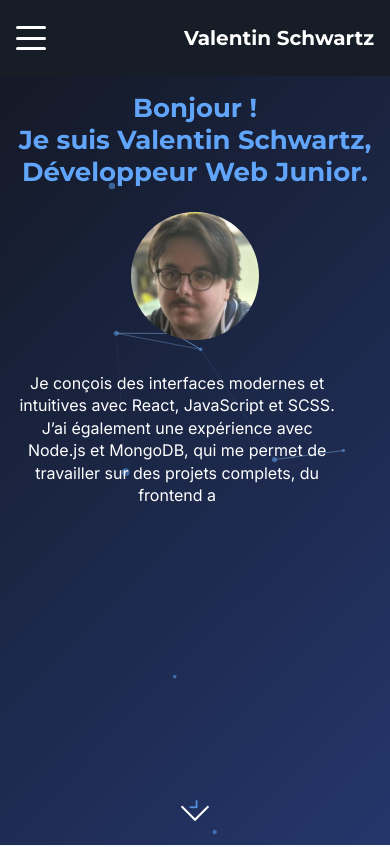
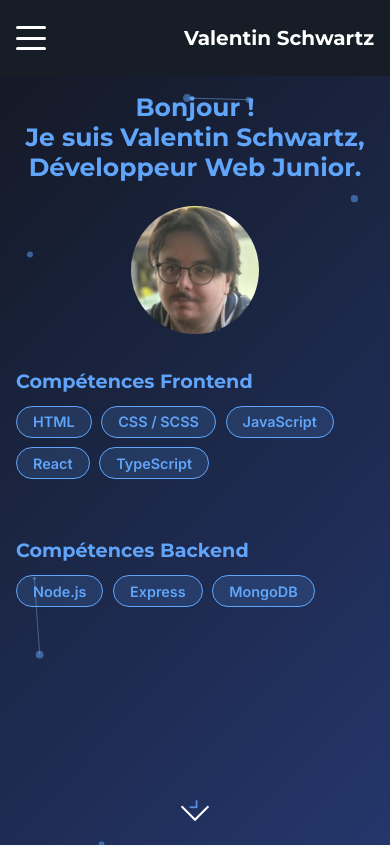
Before and after one commit to Kodhii/Portfolio, a React (Vite) app: page / in a window 390 px wide. Shown: the top 847 px of the page. Built offline with nearby package versions, Linux system fonts and the light colour scheme.

Commit message:
modif intro

```diff
--- a/index.html
+++ b/index.html
@@ -17,7 +17,6 @@
   <meta name="geo.position" content="49.1193;6.1757" />
   <meta name="ICBM" content="49.1193, 6.1757" />
   <meta name="author" content="Valentin Schwartz" />
-  <link rel="icon" type="image/png" href="/project/Photo.png" />
   <meta property="og:title" content="Portfolio | Valentin Schwartz" />
   <meta property="og:description"
     content="Développeur web junior passionné par React et les interfaces modernes. Découvrez mes projets et mon parcours." />
@@ -35,11 +34,35 @@
   <script type="application/ld+json">
 {
   "@context": "https://schema.org",
+  "@graph": [
+    {
+      "@type": "WebSite",
+      "@id": "https://kodhii.github.io/Portfolio/#website",
+      "url": "https://kodhii.github.io/Portfolio/",
+      "name": "Portfolio - Valentin Schwartz",
+      "description": "Portfolio professionnel de Valentin Schwartz, développeur web junior spécialisé en React, TypeScript et SCSS.",
+      "publisher": {
+        "@id": "https://kodhii.github.io/Portfolio/#person"
+      },
+      "inLanguage": "fr"
+    },
+    {
+      "@type": "WebPage",
+      "@id": "https://kodhii.github.io/Portfolio/#webpage",
+      "url": "https://kodhii.github.io/Portfolio/",
+      "name": "Accueil - Portfolio de Valentin Schwartz",
+      "description": "Découvrez les projets et le parcours de Valentin Schwartz, développeur web junior en React et TypeScript.",
+      "isPartOf": {
+        "@id": "https://kodhii.github.io/Portfolio/#website"
+      },
+      "inLanguage": "fr"
+    },
+    {
       "@type": "Person",
+      "@id": "https://kodhii.github.io/Portfolio/#person",
       "name": "Valentin Schwartz",
       "jobTitle": "Développeur Web Junior",
       "url": "https://kodhii.github.io/Portfolio/",
-  "image": "https://kodhii.github.io/Portfolio/project/Photo.png",
       "address": [
         {
           "@type": "PostalAddress",
@@ -58,6 +81,8 @@
         "https://github.com/Kodhii"
       ]
     }
+  ]
+}
 </script>
 </head>
 
--- a/src/assets/data/CardData.tsx
+++ b/src/assets/data/CardData.tsx
@@ -7,8 +7,14 @@ export interface CardData {
   location: string;
   URL: string;
   URLpage: string;
+  contextTitle:string;
+  context:string;
+  resultTitle:string;
+  result:string;
   pointsTitle: string;
   points: string[];
+  toolsTitle:string;
+  tools:string[];
   skillsTitle: string;
   skills: string[];
 }
--- a/src/assets/json/cardsData.json
+++ b/src/assets/json/cardsData.json
@@ -8,13 +8,29 @@
     "location": "Github",
     "URL": "https://github.com/Kodhii/Portfolio",
     "URLpage": "#/project/1",
-    "pointsTitle": "Fonctionnalités principales",
+
+    "contextTitle": "Objectif / Contexte",
+    "context": "Ce projet avait pour objectif de créer un portfolio professionnel moderne afin de présenter mes réalisations et compétences en développement web.",
+
+    "resultTitle": "Résultat attendu",
+    "result": "Proposer un site moderne, fluide et responsive offrant une navigation claire, des animations soignées et un design professionnel.",
+
+    "pointsTitle": "Points clés du projet",
     "points": [
       "Développement complet d’une interface réactive en React + TypeScript",
       "Animation fluide du texte et du fond via SCSS et hooks personnalisés",
       "Structure modulaire et découpage logique des composants"
     ],
-    "skillsTitle": "Compétences techniques acquises",
+
+    "toolsTitle": "Outils utilisés",
+    "tools": [
+      "Visual Studio Code",
+      "Git & GitHub",
+      "Vite",
+      "EmailJS"
+    ],
+
+    "skillsTitle": "Compétences développées",
     "skills": [
       "React",
       "TypeScript",
@@ -32,12 +48,28 @@
     "location": "Github",
     "URL": "https://github.com/Kodhii/PROJET-3",
     "URLpage": "#/project/2",
+
+    "contextTitle": "Objectif / Contexte",
+    "context": "Ce projet avait pour objectif de développer la partie Frontend en communication avec une API REST d'un site d'architecte",
+
+    "resultTitle": "Résultat attendu",
+    "result": "Une partie frontend fonctionnelle, affichant le contenu dynamiquement et permettant à l'utilisateur connecté de modifier ses travaux",
+
     "pointsTitle": "Points clés du projet",
     "points": [
       "Appels API REST pour récupérer des données dynamiques",
       "Manipulation du DOM et rendu asynchrone du contenu",
       "Respect des bonnes pratiques d’accessibilité et de performance"
     ],
+
+    "toolsTitle": "Outils utilisés",
+    "tools": [
+      "Visual Studio Code",
+      "Git & GitHub",
+      "Swagger",
+      "Figma"
+    ],
+
     "skillsTitle": "Compétences développées",
     "skills": [
       "JavaScript",
@@ -56,13 +88,30 @@
     "location": "Github",
     "URL": "https://github.com/Kodhii/PROJET-6",
     "URLpage": "#/project/3",
-    "pointsTitle": "Objectifs du projet",
+
+    "contextTitle": "Objectif / Contexte",
+    "context": "Ce projet avait pour objectif de fournir une API REST adapter à une partie frontend réalisé par un autre développeur",
+
+    "resultTitle": "Résultat attendu",
+    "result": "Fournir une API REST Express/MongoDB répondant aux besoins du frontend et des bonnes pratiques de sécurité",
+
+    "pointsTitle": "Points clés du projet",
     "points": [
       "Mise en place d’un serveur Node.js avec Express",
       "Création d’un modèle de données MongoDB",
       "Implémentation d’un système d’authentification sécurisé"
     ],
-    "skillsTitle": "Compétences techniques",
+
+    "toolsTitle": "Outils utilisés",
+    "tools": [
+      "Visual Studio Code",
+      "Git & GitHub",
+      "Express",
+      "MongoDB",
+      "JWT/bcrypt"
+    ],
+
+    "skillsTitle": "Compétences développées",
     "skills": [
       "Node.js",
       "Express",
--- /dev/null
+++ b/src/assets/json/skillsData.json
@@ -0,0 +1,4 @@
+{
+  "frontend": ["HTML", "CSS / SCSS", "JavaScript", "React", "TypeScript"],
+  "backend": ["Node.js", "Express", "MongoDB"]
+}
--- a/src/components/Cards.tsx
+++ b/src/components/Cards.tsx
@@ -55,14 +55,6 @@ export default function Cards() {
                         <div className="modal-description">
                             <p>{selected.details}</p>
                             <div className="ButtonModal">
-                                <a
-                                    href={selected.URL}
-                                    target="_blank"
-                                    rel="noopener noreferrer"
-                                    className="link-button"
-                                >
-                                    Voir sur {selected.location}
-                                </a>
                                 <a href={selected.URLpage} rel="noopener noreferrer" className="link-button">
                                     Voir détails
                                 </a>
--- a/src/components/ProjectDetails.scss
+++ b/src/components/ProjectDetails.scss
@@ -27,7 +27,7 @@
         .overlay {
             position: absolute;
             inset: 0;
-            background: rgba(15, 23, 42, 0.20);
+            background: rgba(15, 23, 42, 0.2);
             z-index: 1;
             display: flex;
             justify-content: center;
@@ -49,14 +49,10 @@
         padding: 2rem 2rem 3rem 2rem;
         text-align: center;
 
-        .description {
-            font-size: 1.1rem;
-            line-height: 1.6;
-            color: #1e293b;
-            margin-bottom: 2rem;
-        }
-
+        .contextSection,
+        .resultSection,
         .pointsSection,
+        .toolsSection,
         .skillsSection {
             margin-bottom: 2rem;
             text-align: left;
@@ -64,6 +60,14 @@
             h3 {
                 color: #1e3a8a;
                 margin-bottom: 1rem;
+            }
+
+            p {
+                background: #e5e7eb;
+                padding: 1rem;
+                border-radius: 0.5rem;
+                line-height: 1.6;
+                color: #0f172a;
             }
 
             ul {
@@ -81,6 +85,7 @@
             }
         }
 
+        .toolsSection ul li,
         .skillsSection ul li {
             display: inline-block;
             background: #e5e7eb;
@@ -130,8 +135,11 @@
         .projectContainer {
             padding: 1.5rem 0;
 
-            .skillsSection,
-            .pointsSection {
+            .contextSection,
+            .resultSection,
+            .pointsSection,
+            .toolsSection,
+            .skillsSection {
                 h3 {
                     padding: 0 1rem;
                 }
--- a/src/components/ProjectDetails.tsx
+++ b/src/components/ProjectDetails.tsx
@@ -6,8 +6,9 @@ import "./ProjectDetails.scss";
 export default function ProjectDetails() {
   const { id } = useParams<{ id: string }>();
   const navigate = useNavigate();
+
   const project: CardData | undefined = data.find(
-    (p: CardData) => p.id === Number(id)
+    (p) => p.id === Number(id)
   );
 
   if (!project) {
@@ -15,24 +16,51 @@ export default function ProjectDetails() {
     return null;
   }
 
-  const imagePath = `${import.meta.env.BASE_URL}${project.image.replace("./", "")}`;
+  const imagePath = project.image
+    ? `${import.meta.env.BASE_URL}${project.image.replace("./", "")}`
+    : "";
 
   return (
     <section className="projectDetails lightTheme">
       <div className="projectHeader">
-        <img src={imagePath} alt={project.title} />
+        {imagePath && <img src={imagePath} alt={project.title} />}
         <div className="overlay">
           <h1>{project.title}</h1>
         </div>
       </div>
 
       <div className="projectContainer">
+        {project.context && (
+          <div className="contextSection">
+            <h3>{project.contextTitle}</h3>
+            <p>{project.context}</p>
+          </div>
+        )}
+
+        {project.result && (
+          <div className="resultSection">
+            <h3>{project.resultTitle}</h3>
+            <p>{project.result}</p>
+          </div>
+        )}
+
         {Array.isArray(project.points) && project.points.length > 0 && (
           <div className="pointsSection">
             <h3>{project.pointsTitle}</h3>
             <ul>
               {project.points.map((point: string, index: number) => (
                 <li key={index}>{point}</li>
+              ))}
+            </ul>
+          </div>
+        )}
+
+        {Array.isArray(project.tools) && project.tools.length > 0 && (
+          <div className="toolsSection">
+            <h3>{project.toolsTitle}</h3>
+            <ul>
+              {project.tools.map((tool: string, index: number) => (
+                <li key={index}>{tool}</li>
               ))}
             </ul>
           </div>
@@ -50,6 +78,7 @@ export default function ProjectDetails() {
         )}
 
         <div className="links">
+          {project.URL && (
             <a
               href={project.URL}
               target="_blank"
@@ -58,6 +87,7 @@ export default function ProjectDetails() {
             >
               Voir sur {project.location}
             </a>
+          )}
 
           <Link to="/" className="linkButton secondary">
             Retour
--- a/src/index.scss
+++ b/src/index.scss
@@ -1,7 +1,7 @@
 body {
   font-family: 'Inter', sans-serif;
   background: #f9fafb;
-  color: #111;
+  color: #161d26;
   max-width: 100%;
   max-height: 100%;
 }
--- a/src/pages/Home.scss
+++ b/src/pages/Home.scss
@@ -63,18 +63,46 @@
             }
         }
 
-        .description {
-            font-size: 1.2rem;
-            font-weight: 500;
-            line-height: 1.6;
-            text-align: left;
-            max-width: 1300px;
-            margin-top: 4rem;
+        .skillsShowcase {
+            margin-top: 5rem;
+            display: flex;
+            flex-direction: column;
+            gap: 2.5rem;
+            opacity: 0;
+            transform: translateY(20px);
+            animation: fadeInSkills 1s ease forwards 1.2s;
 
-            p {
-                margin: 0;
-                padding: 0;
-                width: 100%;
+            .skillsBlock {
+                text-align: left;
+
+                h3 {
+                    color: #60a5fa;
+                    font-size: 1.4rem;
+                    font-weight: 600;
+                    margin-bottom: 0.8rem;
+                }
+
+                .skillsTags {
+                    display: flex;
+                    flex-wrap: wrap;
+                    gap: 0.6rem;
+
+                    .tag {
+                        padding: 0.5rem 1.2rem;
+                        background: rgba(96, 165, 250, 0.15);
+                        border: 1px solid #60a5fa;
+                        border-radius: 25px;
+                        color: #60a5fa;
+                        font-weight: 600;
+                        transition: all 0.3s ease;
+
+                        &:hover {
+                            background: #60a5fa;
+                            color: #ffffff;
+                            transform: scale(1.05);
+                        }
+                    }
+                }
             }
         }
     }
@@ -128,6 +156,13 @@
     }
 }
 
+@keyframes fadeInSkills {
+    to {
+        opacity: 1;
+        transform: translateY(0);
+    }
+}
+
 @media (max-width: 1024px) {
     .mainSection .contentWrapper .namePic .picture img {
         width: 12rem;
@@ -139,12 +174,13 @@
 
 @media (max-width: 768px) {
     .mainSection {
-        height: calc(100vh - 75px);
+        min-height: calc(100vh - 75px);
+        height: auto;
         justify-content: flex-start;
         align-items: center;
 
         .contentWrapper {
-            padding: 1rem 1rem 1rem 1rem;
+            padding: 1rem;
             width: unset;
 
             .namePic {
@@ -158,7 +194,7 @@
                     font-size: 15px;
 
                     h2 {
-                        font-size: 26px;
+                        font-size: 25px;
                         margin: 0;
                         padding: 0;
                     }
@@ -176,17 +212,22 @@
                 }
             }
 
-            .description {
-                margin-top: 2rem;
-                font-size: 1rem;
-                line-height: 1.4;
-                max-width: 90%;
+            .skillsShowcase {
                 text-align: center;
+                margin: 1rem 0;
 
-                p {
-                    width: 100%;
-                    margin: 0;
-                    padding: 0;
+                .skillsBlock {
+                    h3 {
+                        font-size: 1.2rem;
+                    }
+
+                    .skillsTags {
+
+                        .tag {
+                            font-size: 0.9rem;
+                            padding: 0.4rem 1rem;
+                        }
+                    }
                 }
             }
         }
@@ -368,7 +409,6 @@
                     }
                 }
             }
-
         }
     }
 }
--- a/src/pages/Home.tsx
+++ b/src/pages/Home.tsx
@@ -3,8 +3,19 @@ import Typing from "../components/effects/Typing";
 import AnimatedBackground from "../components/effects/AnimatedBackground";
 import Cards from "../components/Cards";
 import ContactForm from "../components/ContactForm";
+import { useEffect, useState } from "react";
+import skillsData from "../assets/json/skillsData.json";
 
 export default function Home() {
+  const [showSkills, setShowSkills] = useState(false);
+
+  useEffect(() => {
+    const totalTypingDuration = 1500;
+    const timer = setTimeout(() => {
+      setShowSkills(true);
+    }, totalTypingDuration);
+    return () => clearTimeout(timer);
+  }, []);
 
   const scrollToNextSection = () => {
     const next = document.querySelector("#nextSection");
@@ -35,25 +46,34 @@ export default function Home() {
             </div>
           </div>
 
-          <div className="description">
-            <p>
-              <Typing
-                text="Je conçois des interfaces modernes et intuitives avec React, JavaScript et SCSS."
-                speed={15}
-                delay={2800}
-              />
-            </p>
-            <p>
-              <Typing
-                text="J’ai également une expérience avec Node.js et MongoDB, qui me permet de travailler sur des projets complets, du frontend au backend."
-                speed={15}
-                delay={4000}
-              />
-            </p>
-          </div>
+          {showSkills && (
+            <div className="skillsShowcase fadeInBlock">
+              <div className="skillsBlock">
+                <h3>Compétences Frontend</h3>
+                <div className="skillsTags">
+                  {skillsData.frontend.map((skill) => (
+                    <span key={skill} className="tag">
+                      {skill}
+                    </span>
+                  ))}
+                </div>
+              </div>
+
+              <div className="skillsBlock">
+                <h3>Compétences Backend</h3>
+                <div className="skillsTags">
+                  {skillsData.backend.map((skill) => (
+                    <span key={skill} className="tag">
+                      {skill}
+                    </span>
+                  ))}
+                </div>
+              </div>
+            </div>
+          )}
         </div>
 
-        <div className="scrollIndicator" onClick={() => scrollToNextSection()}>
+        <div className="scrollIndicator" onClick={scrollToNextSection}>
           <svg
             width="30"
             height="30"
--- a/src/pages/Parcours.tsx
+++ b/src/pages/Parcours.tsx
@@ -55,8 +55,8 @@ export default function Parcours() {
                 <div className="text">
                     <p>
                         Après huit années dans l’usinage, j’ai choisi de me réorienter vers le{" "}
-                        <strong>développement web</strong>, un domaine qui m’a toujours passionné. J’ai suivi
-                        une formation intensive de six mois chez <strong>OpenClassrooms</strong>, axée sur
+                        <strong>développement web</strong>, un domaine qui m’a toujours attiré. J’ai suivi
+                        une formation de six mois chez <strong>OpenClassrooms</strong>, axée sur
                         JavaScript, React et Node.js.
                     </p>
                     <p>
```
Lines whose indentation alone changed are shown as unchanged.
